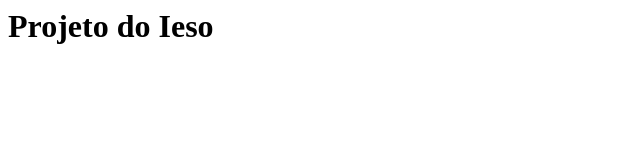
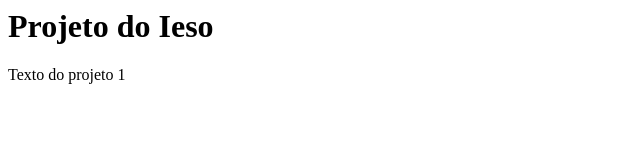
Before and after one commit to iesodias/meu-site, a plain HTML site: page index.html in a window 1280 px wide. Shown: the whole page, without its empty margins (0-640 px from the left). Drawn offline with Linux system fonts and the light colour scheme.

Commit message:
adiciona main

```diff
--- a/index.html
+++ b/index.html
@@ -3,5 +3,8 @@
     </head>
     <body>
         <h1>Projeto do Ieso</h1>
+
+        <main>Texto do projeto 1</main>
+
     </body>
 </html>
```
